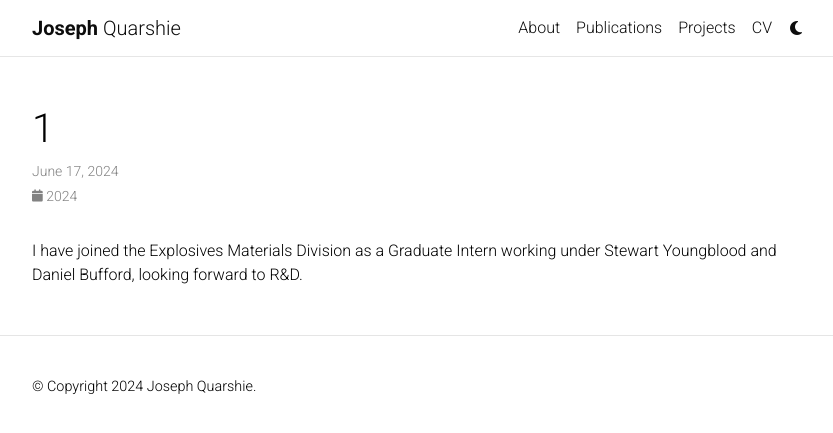
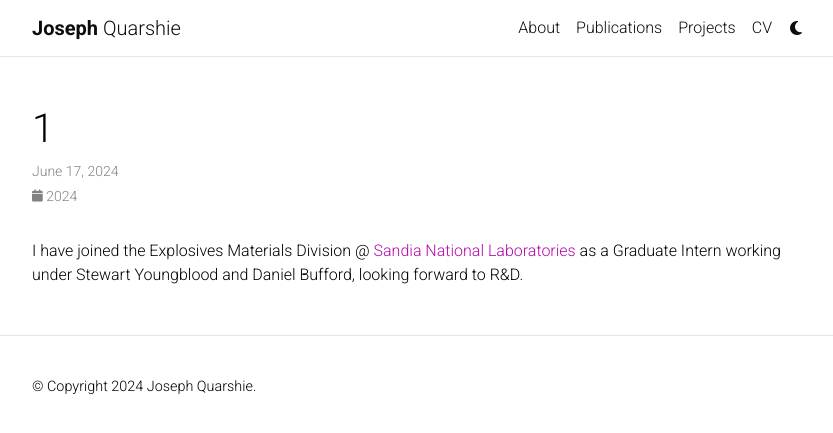
Before and after one commit to jquarshi/jquarshi.github.io, a Jekyll site: the page built from _news/1.md, in a window 1280 px wide. Shown: the top 433 px of the page, without its empty margins (223-1056 px from the left). Built offline with Jekyll 4.4.1, drawn with Linux system fonts in a browser that asks for light colours; comment, search, counter and statistics services are not loaded; a style sheet for code colours, icons or effects is not loaded.

Commit message:
Updated to include hyperlinks

```diff
--- a/_news/1.md
+++ b/_news/1.md
@@ -5,4 +5,4 @@ inline: true
 related_posts: false
 ---
 
-I have joined the Explosives Materials Division as a Graduate Intern working under Stewart Youngblood and Daniel Bufford, looking forward to R&D.
+I have joined the Explosives Materials Division @ [Sandia National Laboratories](https://www.sandia.gov/) as a Graduate Intern working under Stewart Youngblood and Daniel Bufford, looking forward to R&D.
```
